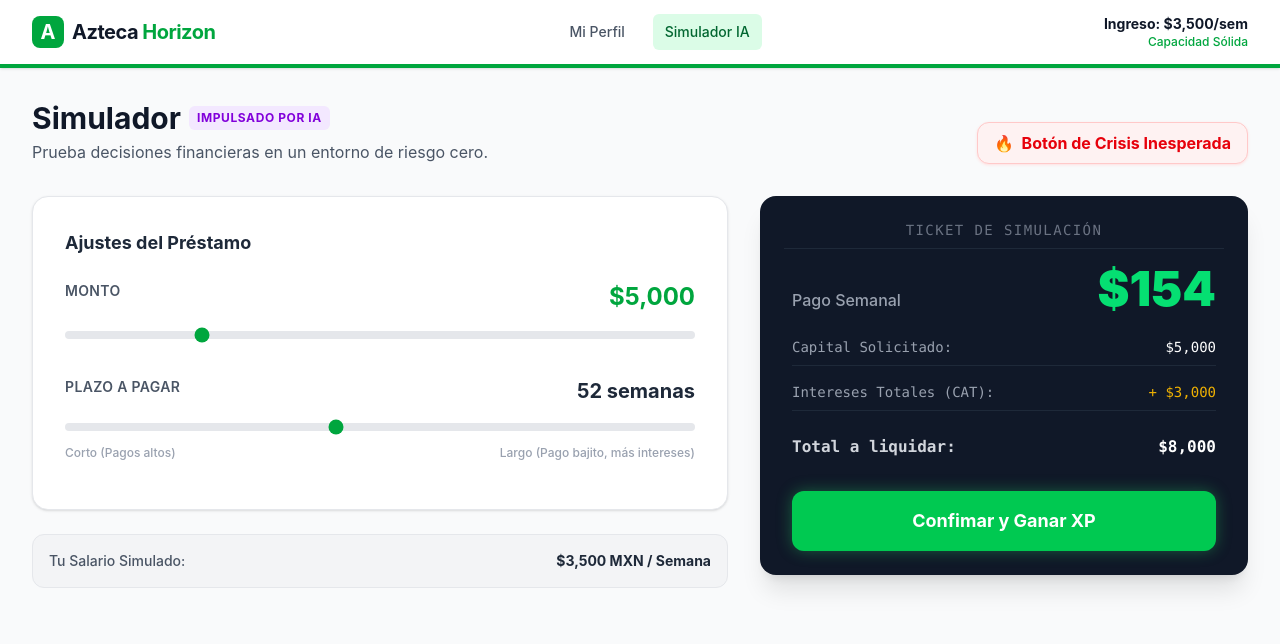
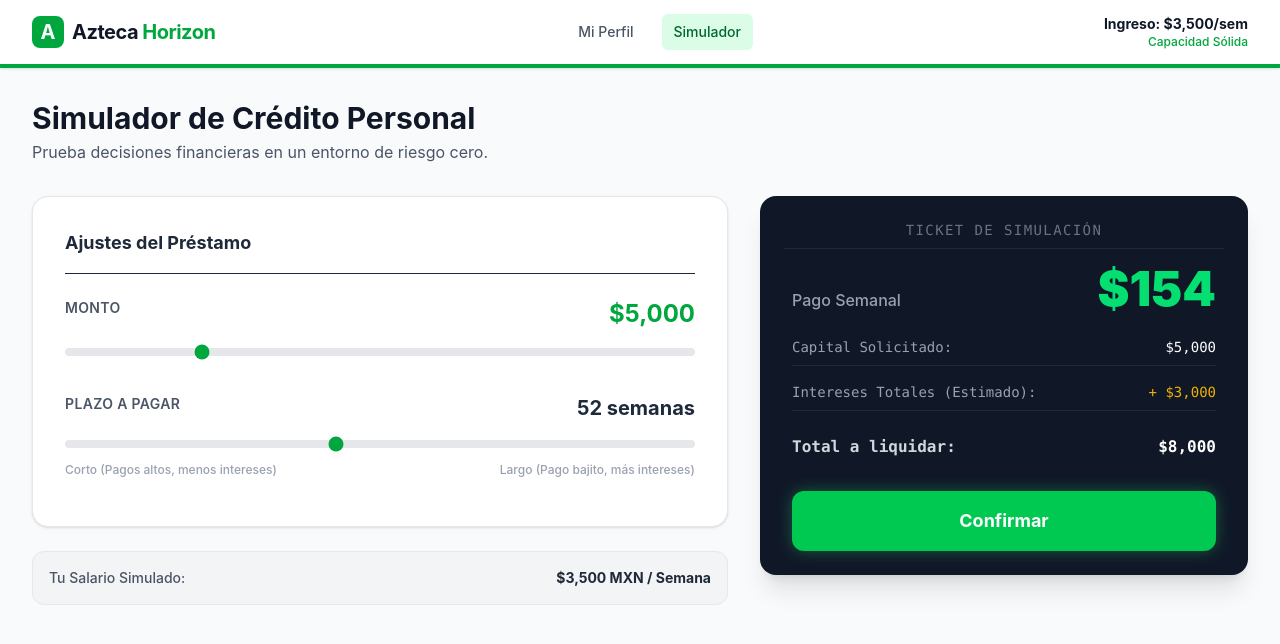
Before and after one commit to DIEGO-UTM890/Banco_Azteca_HackAthom_DEF, a React app in the folder frontend/: page / in a window 1280 px wide. Shown: the top 644 px of the page. Built offline with nearby package versions, Linux system fonts and the light colour scheme; the HTML template or start-up script is replaced by a standard one.

Commit message:
Apply UI feedback: Trigger Copilot on confirm, adjust wording

```diff
--- a/frontend/src/App.jsx
+++ b/frontend/src/App.jsx
@@ -1,4 +1,4 @@
-import React, { useState, useEffect } from 'react';
+import React, { useState } from 'react';
 
 function App() {
   const [activeTab, setActiveTab] = useState('simulator');
@@ -6,12 +6,14 @@ function App() {
   // Perfil del Usuario
   const [xp, setXp] = useState(1250);
   const [score, setScore] = useState(680);
-  const weeklyIncome = 3500; // Salario semanal simulado (Ej: recién egresado/joven)
+  const weeklyIncome = 3500; // Salario semanal simulado
 
   // Estados del simulador
   const [amount, setAmount] = useState(5000);
   const [weeks, setWeeks] = useState(52);
-  const [crisisActive, setCrisisActive] = useState(false);
+
+  // Estado para mostrar Copiloto solo al confirmar
+  const [showCopilot, setShowCopilot] = useState(false);
 
   // Lógica Financiera (Tasa simplificada Banco Azteca Hackathon ~60% anual)
   const annualInterestRate = 0.60;
@@ -20,38 +22,29 @@ function App() {
   const totalToPay = amount + totalInterest;
   const weeklyPayment = totalToPay / weeks;
 
-  // Triggers de Inteligencia Artificial (Copiloto)
-  // ¿El pago supera el 40% de su sueldo? Riesgo de asfixia (impago)
+  // Triggers Financieros
   const isOverleveraged = weeklyPayment > (weeklyIncome * 0.40);
-  // ¿El plazo es excesivo? CAT altísimo.
   const isTooLong = weeks >= 80;
-
-  // Handler para Evento de Crisis (Bola de nieve)
-  const triggerCrisisEvent = () => {
-    setCrisisActive(true);
-    setAmount(20000); // Gasto fuerte
-    setWeeks(13); // Intenta pagarlo rápido pero es imposible con su sueldo
-    window.scrollTo({ top: 0, behavior: 'smooth' });
-  };
 
   // Plan de Rescate (Acción del Copiloto)
   const acceptRescuePlan = () => {
-    // Calculamos el plazo ideal para que el pago quede en ~30% de sus ingresos ($1050)
-    // Para 20k, 52 semanas da aprox $615 (sano).
+    // Reestructuramos el plazo
     setWeeks(52);
-    setCrisisActive(false);
+    setShowCopilot(false);
     setXp(xp + 100);
     setScore(score + 15);
     alert("¡Rescate Exitoso! Copiloto reestructuró tu préstamo. Tu Score ha mejorado por aceptar la ayuda financiera. (+100 XP)");
   };
 
+  // Botón Confirmar Tramite
   const handleSimulateAction = () => {
+    // Si cruza la asfixia crediticia, en lugar de procesar, lanzamos Copiloto IA
     if (isOverleveraged) {
-      setScore(score - 50);
-      alert("Simulación guardada, pero tu decisión fue riesgosa. Tomar una deuda que no puedes pagar bajó tu Score Crediticio.");
+      setShowCopilot(true);
+      window.scrollTo({ top: 0, behavior: 'smooth' });
     } else {
       setXp(xp + 50);
-      alert("¡Simulación responsable guardada! Avanzas hacia tu próxima insignia. (+50 XP)");
+      alert("¡Simulación responsable guardada en base de datos! Avanzas hacia tu próxima insignia. (+50 XP)");
     }
   };
 
@@ -72,7 +65,7 @@ function App() {
 
             <nav className="flex space-x-2 sm:space-x-4">
               <button
-                onClick={() => setActiveTab('dashboard')}
+                onClick={() => { setActiveTab('dashboard'); setShowCopilot(false); }}
                 className={`px-3 py-2 rounded-md text-sm font-medium transition-colors ${activeTab === 'dashboard'
                     ? 'bg-green-100 text-green-800'
                     : 'text-gray-600 hover:bg-gray-100'
@@ -87,7 +80,7 @@ function App() {
                     : 'text-gray-600 hover:bg-gray-100'
                   }`}
               >
-                Simulador IA
+                Simulador
               </button>
             </nav>
 
@@ -152,21 +145,15 @@ function App() {
             <div className="flex flex-col md:flex-row justify-between items-start md:items-end mb-8 space-y-4 md:space-y-0">
               <div>
                 <h1 className="text-3xl font-bold text-gray-900 flex items-center">
-                  Simulador <span className="ml-2 bg-purple-100 text-purple-700 text-xs px-2 py-1 rounded-md uppercase font-bold tracking-wider">Impulsado por IA</span>
+                  Simulador de Crédito Personal
                 </h1>
                 <p className="text-gray-600 mt-1">Prueba decisiones financieras en un entorno de riesgo cero.</p>
               </div>
-              <button
-                onClick={triggerCrisisEvent}
-                className="bg-red-50 hover:bg-red-100 text-red-600 font-bold border border-red-200 py-2 px-4 rounded-xl shadow-sm transition-transform active:scale-95 flex items-center shadow-red-100"
-              >
-                <span className="mr-2">🔥</span> Botón de Crisis Inesperada
-              </button>
             </div>
 
-            {/* COPILOTO INTERVENCIÓN ACTIVA (ALERTA ROJA) */}
-            {isOverleveraged && (
-              <div className="mb-8 animate-in slide-in-from-top-4 relative overflow-hidden bg-gradient-to-br from-slate-900 to-blue-900 rounded-2xl shadow-2xl p-1">
+            {/* COPILOTO INTERVENCIÓN (ALERTA ROJA - SOLO APARECE AL CONFIRMAR MAL PLAN) */}
+            {showCopilot && (
+              <div className="mb-8 animate-in zoom-in duration-300 relative overflow-hidden bg-gradient-to-br from-slate-900 to-blue-900 rounded-2xl shadow-2xl p-1">
                 <div className="absolute top-0 right-0 p-4 opacity-10">
                   <svg className="w-24 h-24 text-white" fill="currentColor" viewBox="0 0 24 24"><path d="M12 2C6.48 2 2 6.48 2 12s4.48 10 10 10 10-4.48 10-10S17.52 2 12 2zm1 15h-2v-2h2v2zm0-4h-2V7h2v6z" /></svg>
                 </div>
@@ -178,38 +165,40 @@ function App() {
                     <h3 className="text-xl font-bold text-blue-400 mb-2 flex items-center">
                       COPILOTO AZTECA: ALERTA DE ASFIXIA FINANCIERA
                     </h3>
-                    <p className="text-slate-200 text-sm md:text-base leading-relaxed">
-                      Detecto que has programado un pago de <strong className="text-red-400">${Math.round(weeklyPayment)}/sem</strong>. Esto equivale a más del 40% de tu sueldo simulado ($3,500). En la vida real, un pago tan alto provocará que no te alcance para la renta o comida, cayendo en impago y arruinando tu historial.
+                    <p className="text-slate-200 text-sm md:text-base leading-relaxed mb-3">
+                      Detecto que has programado un pago de <strong className="text-red-400">${Math.round(weeklyPayment)}/sem</strong>. Esto equivale a más del 40% de tu sueldo simulado ($3,500). En la vida real, un pago tan alto provocará recargos y arruinará tu historial.
+                    </p>
+                    <p className="text-yellow-300 text-sm font-bold">
+                      TRÁMITE DETENIDO PARA PROTEGER TU SALUD MONETARIA.
                     </p>
                   </div>
-                  <div className="flex-shrink-0 w-full md:w-auto">
+                  <div className="flex-shrink-0 w-full md:w-auto flex flex-col space-y-2">
                     <button
                       onClick={acceptRescuePlan}
                       className="w-full relative group overflow-hidden bg-blue-600 hover:bg-blue-500 text-white font-bold py-3 px-6 rounded-xl transition-all shadow-[0_0_20px_rgba(37,99,235,0.4)]"
                     >
                       <span className="relative z-10 flex items-center justify-center">
-                        Aceptar Plan de Rescate <span className="ml-2">✨</span>
+                        Aceptar Plan Rescate <span className="ml-2">✨</span>
                       </span>
+                    </button>
+                    <button
+                      onClick={() => setShowCopilot(false)}
+                      className="w-full text-slate-400 hover:text-white text-sm font-medium py-2 px-6 transition-colors"
+                    >
+                      Editar barras manual
                     </button>
                   </div>
                 </div>
               </div>
             )}
 
-            <div className="grid grid-cols-1 lg:grid-cols-12 gap-8">
+            <div className={`grid grid-cols-1 lg:grid-cols-12 gap-8 ${showCopilot ? 'opacity-50 pointer-events-none' : ''}`}>
 
               {/* Controles (Izquierda) */}
               <div className="lg:col-span-7 space-y-6">
 
-                {/* Panel principal de barras */}
-                <div className={`bg-white rounded-2xl shadow-sm border p-6 sm:p-8 transition-colors ${crisisActive ? 'border-red-300 ring-4 ring-red-50' : 'border-gray-200'}`}>
-                  {crisisActive && (
-                    <div className="bg-red-50 text-red-700 text-sm p-3 rounded-lg font-bold mb-6 animate-pulse border border-red-200">
-                      🚨 CRISIS: "Tu refrigerador se quemó y necesitas una computadora nueva urgente. El sistema ajustó tu deuda a $20,000. Resuélvelo."
-                    </div>
-                  )}
-
-                  <h2 className="text-lg font-bold text-gray-800 mb-6">Ajustes del Préstamo</h2>
+                <div className="bg-white rounded-2xl shadow-sm border border-gray-200 p-6 sm:p-8 transition-colors">
+                  <h2 className="text-lg font-bold text-gray-800 mb-6 border-b pb-4">Ajustes del Préstamo</h2>
 
                   {/* Monto */}
                   <div className="mb-8">
@@ -222,7 +211,10 @@ function App() {
                     <input
                       type="range" min="1000" max="20000" step="500"
                       value={amount}
-                      onChange={(e) => { setAmount(Number(e.target.value)); setCrisisActive(false); }}
+                      onChange={(e) => {
+                        setAmount(Number(e.target.value));
+                        setShowCopilot(false);
+                      }}
                       className="w-full h-2 bg-gray-200 rounded-lg appearance-none cursor-pointer accent-green-600"
                     />
                   </div>
@@ -238,30 +230,32 @@ function App() {
                     <input
                       type="range" min="13" max="104" step="13"
                       value={weeks}
-                      onChange={(e) => { setWeeks(Number(e.target.value)); setCrisisActive(false); }}
+                      onChange={(e) => {
+                        setWeeks(Number(e.target.value));
+                        setShowCopilot(false);
+                      }}
                       className="w-full h-2 bg-gray-200 rounded-lg appearance-none cursor-pointer accent-green-600"
                     />
                     <div className="flex justify-between text-xs text-gray-400 mt-2 font-medium">
-                      <span>Corto (Pagos altos)</span>
+                      <span>Corto (Pagos altos, menos intereses)</span>
                       <span>Largo (Pago bajito, más intereses)</span>
                     </div>
                   </div>
                 </div>
 
-                {/* Traductor Ciudadano Normal (Aparece si el plazo es muy largo y NO hay asfixia) */}
+                {/* Traductor Ciudadano Normal */}
                 {!isOverleveraged && isTooLong && (
                   <div className="bg-yellow-50 border border-yellow-200 rounded-2xl p-5 flex items-start space-x-4">
                     <div className="text-2xl mt-1">🧐</div>
                     <div>
                       <h4 className="font-bold text-yellow-800">Traductor del Asesor: CAT Elevado</h4>
                       <p className="text-sm text-yellow-700 mt-1">
-                        Elegir 104 semanas hará que des pagos chiquitos de solo ${Math.round(weeklyPayment)}, suena genial... pero nota cómo los "Intereses Pagados" suben muchísimo. El banco gana más mientras más tardes.
+                        Elegir 104 semanas hará que des pagos chiquitos de solo ${Math.round(weeklyPayment)}, suena genial... pero nota en tu ticket cómo los "Intereses Pagados" suben muchísimo. El banco gana más mientras más tardes.
                       </p>
                     </div>
                   </div>
                 )}
 
-                {/* Ingresos simulados info box */}
                 <div className="bg-gray-100 rounded-xl p-4 flex justify-between items-center text-sm text-gray-600 border border-gray-200">
                   <span className="font-medium">Tu Salario Simulado:</span>
                   <span className="font-bold text-gray-800">$3,500 MXN / Semana</span>
@@ -293,7 +287,7 @@ function App() {
                         <span className="text-white">${amount.toLocaleString('es-MX')}</span>
                       </div>
                       <div className="flex justify-between border-b border-gray-800 pb-2">
-                        <span className="text-gray-400">Intereses Totales (CAT):</span>
+                        <span className="text-gray-400">Intereses Totales (Estimado):</span>
                         <span className="text-yellow-500">+ ${Math.round(totalInterest).toLocaleString('es-MX')}</span>
                       </div>
                       <div className="flex justify-between pt-2 text-base">
@@ -304,13 +298,9 @@ function App() {
 
                     <button
                       onClick={handleSimulateAction}
-                      disabled={isOverleveraged}
-                      className={`w-full py-4 rounded-xl font-bold text-lg transition-all ${isOverleveraged
-                          ? 'bg-gray-700 text-gray-500 cursor-not-allowed border border-gray-600'
-                          : 'bg-green-500 hover:bg-green-400 text-white shadow-[0_0_15px_rgba(34,197,94,0.4)]'
-                        }`}
+                      className="w-full py-4 rounded-xl font-bold text-lg transition-all bg-green-500 hover:bg-green-400 text-white shadow-[0_0_15px_rgba(34,197,94,0.4)]"
                     >
-                      {isOverleveraged ? 'Acepta Rescate para Continuar' : 'Confimar y Ganar XP'}
+                      Confirmar
                     </button>
                   </div>
                 </div>
```
